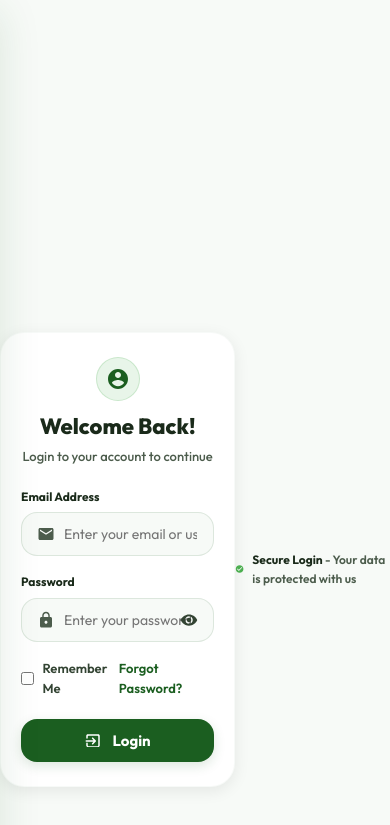
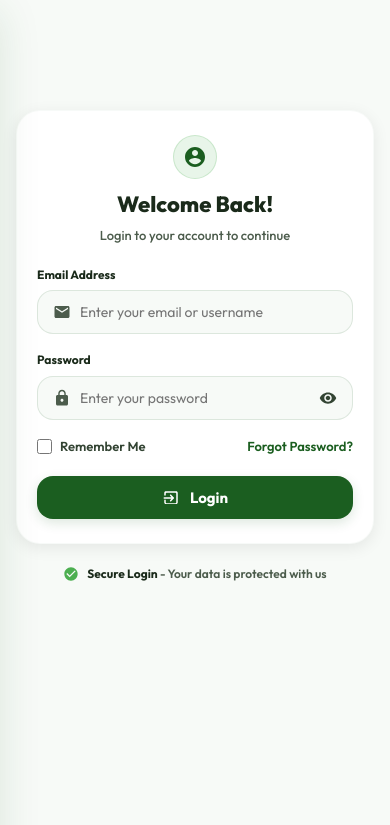
Before and after one commit to Srinivasaraot20/sriagency, a Django app: page /login.html in a window 390 px wide. Shown: the part 85-910 px from the top of the page. Run offline with Django 5.2, Linux system fonts and the light colour scheme.

Commit message:
Update login.html

```diff
--- a/templates/login.html
+++ b/templates/login.html
@@ -48,19 +48,26 @@
       max-width: 480px !important;
     }
     @media (max-width: 768px) {
+      body, html {
+        overflow-x: hidden !important;
+      }
+
       .login-split-container {
         grid-template-columns: 1fr !important;
         min-height: auto !important;
         display: block !important;
         background: #f7faf7 !important;
+        width: 100% !important;
+        max-width: 100% !important;
+        overflow-x: hidden !important;
       }
 
-      /* 1. Remove the Hero Image and Text */
+      /* 1. Hide Desktop Left Section */
       .login-left-panel {
         display: none !important;
       }
 
-      /* 3. Header & Hamburger Menu */
+      /* 2. Header & Hamburger Menu */
       .login-page-body .main-header .container {
         height: 64px !important;
         padding: 0 16px !important;
@@ -97,34 +104,45 @@
         margin: 0 !important;
       }
 
-      /* 2. Show the Login Form Immediately & 6. Spacing */
+      /* 3. Login Right Panel Container */
       .login-right-panel {
-        padding: 20px 0 32px 0 !important;
+        padding: 20px 16px !important;
         background: transparent !important;
         margin-top: 0 !important;
         min-height: calc(100vh - 64px) !important;
-        align-items: flex-start !important;
+        display: flex !important;
+        flex-direction: column !important;
+        align-items: center !important;
+        justify-content: flex-start !important;
+        width: 100% !important;
+        max-width: 100% !important;
+        overflow-x: hidden !important;
+        box-sizing: border-box !important;
       }
+
       .login-card-wrapper {
         width: 100% !important;
         max-width: 100% !important;
         margin: 0 !important;
         display: flex;
-        justify-content: center;
+        flex-direction: column;
+        align-items: center;
+        box-sizing: border-box !important;
       }
 
       /* 4. Login Card Styling */
       .login-form-card {
-        width: 95% !important;
-        max-width: 480px !important;
+        width: 100% !important;
+        max-width: 420px !important;
         border-radius: 24px !important;
         padding: 24px 20px !important;
         box-shadow: 0 4px 16px rgba(0,0,0,0.08) !important;
         background: #fff !important;
         margin: 0 auto !important;
+        box-sizing: border-box !important;
       }
 
-      /* 5. Visible Form Fields */
+      /* 5. Form Fields */
       .login-form-header {
         margin-bottom: 20px !important;
       }
@@ -138,23 +156,41 @@
       }
       .login-form-group {
         margin-bottom: 16px !important;
+        width: 100% !important;
       }
       .login-form-label {
         font-size: 12px !important;
         margin-bottom: 6px !important;
       }
+      .login-input-wrapper {
+        width: 100% !important;
+      }
       .login-input {
+        width: 100% !important;
         padding: 12px 16px 12px 42px !important;
+        box-sizing: border-box !important;
       }
       .login-form-options {
         margin-bottom: 20px !important;
+        width: 100% !important;
       }
       .btn-login-submit {
+        width: 100% !important;
         padding: 12px !important;
+        box-sizing: border-box !important;
       }
+
+      /* 6. Secure Login Text */
       .login-secure-footer {
         margin-top: 20px !important;
+        text-align: center !important;
+        display: flex !important;
+        justify-content: center !important;
+        width: 100% !important;
+        box-sizing: border-box !important;
       }
+
+      .hero-banner img, .product-banner img { width: 100%; height: auto; object-fit: contain; object-position: center; display: block; }
     }
   </style>
 </head>
```
